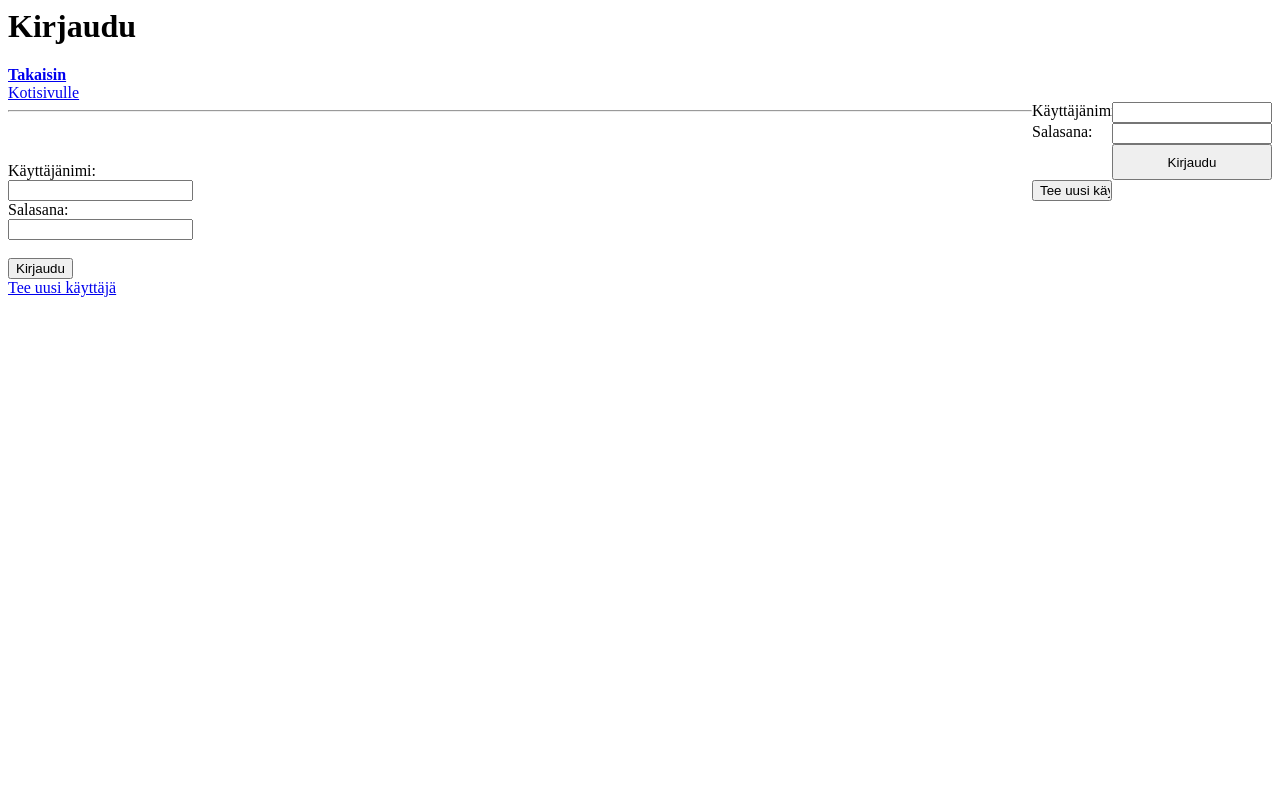
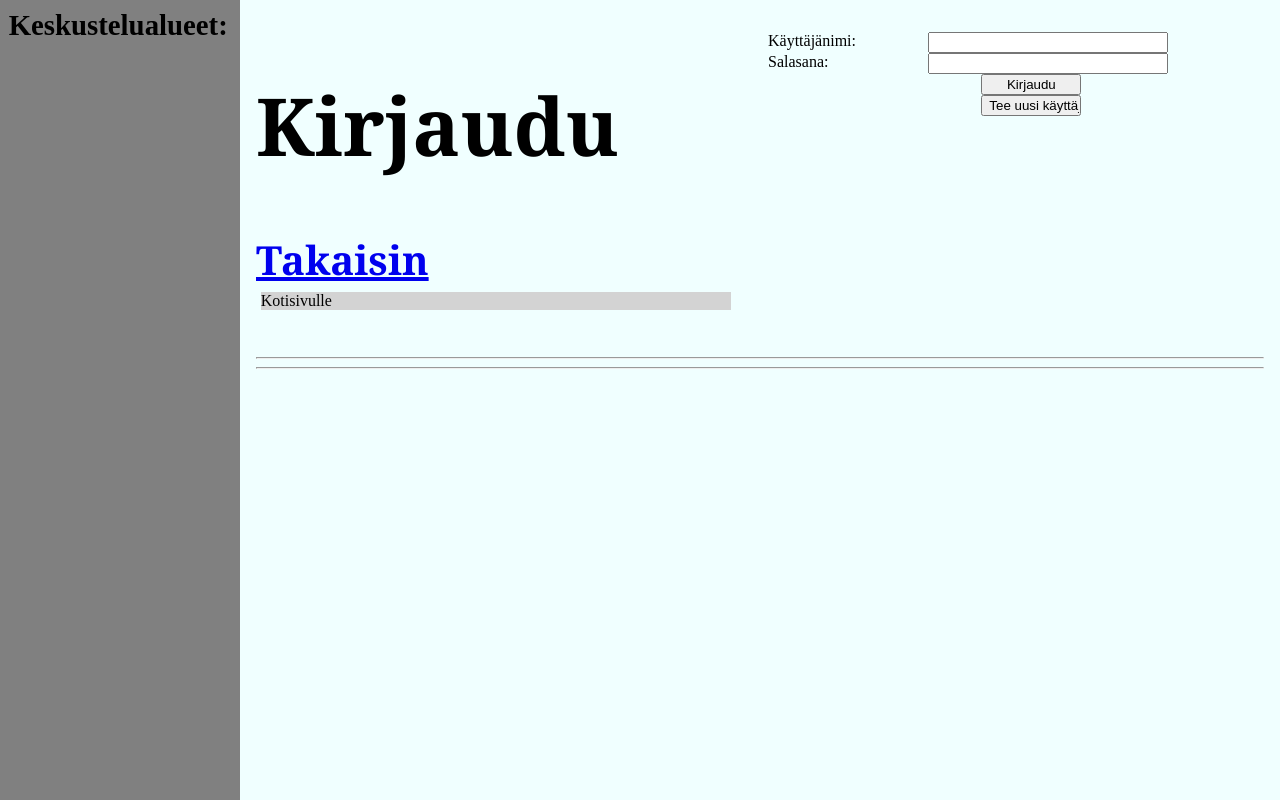
Before and after one commit to Hempppa/tsoha-keskustelusovellus, a Flask app: page /account in a window 1280 px wide. Run offline with Flask 3, Linux system fonts and the light colour scheme.

Commit message:
got style working, probably

```diff
--- /dev/null
+++ b/static/main.css
@@ -0,0 +1,89 @@
+#title_block{
+    margin-left: 15em;
+    padding: 0.5em;
+    display: grid;
+    grid-template-columns: 40em 15em 300em;
+}
+
+#search_block{
+    margin-left: 15em;
+    padding: 0.5em;
+}
+
+#title{
+    max-width: 30em;
+}
+
+#error{
+    max-width: 15em;
+}
+
+#user{
+    position: fixed;
+    right: 0;
+    top: 0;
+    float: right;
+    padding: 2em;
+    display: grid;
+    grid-template-columns: 15em 30em;
+}
+
+#user_login{
+    display: grid;
+    grid-template-columns: 10em 15em;
+}
+
+#login {
+    grid-column-start: 2;
+    width: 7.5em;
+    margin-left: 4em;
+}
+
+#make {
+    grid-column-start: 2;
+    width: 7.5em;
+    margin-left: 4em;
+}
+
+#sidebar{
+    position: fixed;
+    width: 15em;
+    top: 0;
+    left: 0;
+    bottom: 0;
+    overflow-x: hidden;
+    display: block;
+    background-color: gray;
+}
+
+#newarea {
+    font-weight: bold;
+    font-size: 1.8em;
+    margin: 0.3em;
+}
+
+#title_text {
+    font-size: 2.5em;
+    font-family: "Georgia", serif;
+}
+
+.button {
+    display: block;
+    background-color: lightgray;
+    margin: 0.3em;
+    text-decoration: none;
+    color: black;
+}
+
+.button:hover{
+    background-color: white;
+}
+
+ul {
+    display: List-item;
+    padding: 0;
+}
+
+div {
+    display: block;
+}
--- a/templates/assets/main.css
+++ /dev/null
@@ -1,58 +0,0 @@
-div #title_block{
-    margin-left: 15em;
-    padding: 0.5em;
-    max-width: 60em;
-    display: grid;
-    grid-template-columns: 30em 15em 15em;
-}
-
-div #title{
-    max-width: 30em;
-}
-
-div #error{
-    max-width: 15em;
-}
-
-div #user{
-    float: right;
-    max-width: 15em;
-}
-
-div #user_login{
-    display: grid;
-    grid-template-columns: 5em 10em;
-}
-
-div #sidebar{
-    position: fixed;
-    width: 15em;
-    top: 0;
-    left: 0;
-    overflow-x: hidden;
-    display: block;
-    background-color: gray;
-}
-
-.button {
-    display: block;
-    background-color: gray;
-    padding: 0.3em;
-}
-
-.button :hover{
-    background-color: white;
-}
-
-.button a{
-    text-decoration: none;
-    color: black;
-}
-
-ul {
-    display: List-item;
-}
-
-div {
-    display: block;
-}
--- a/templates/publiclayout.html
+++ b/templates/publiclayout.html
@@ -1,24 +1,25 @@
+<html style="background-color: azure;">
     <head>
         <!DOCTYPE html>
         <title>Generaali foorumi nro 428</title>
         <meta name="viewport" content="width=device-width, initial-scale=1">
-    <link rel="stylesheet" href="assets/main.css" type="text/css"/>
+        <link rel="stylesheet" href="/static/main.css" type="text/css" media="screen">
     </head>
 
     <body>
         <div id="title_block">
             <div id="title">
-            {% block title %}{% endblock %}
-            <br><a href="/">Kotisivulle</a><br>
+                <span id="title_text">{% block title %}{% endblock %}</span>
+                <br><a href="/" class="button">Kotisivulle</a><br>
             </div>
 
+            <div id="user">
                 <div id="error">
                     {% if error %}
                     <h2 style="color:red">{{error_msg}}</h2>
                     {% endif %}
                 </div>
-
-        <div id="user">
+                <div id="login_block">
                     {% if session.username %}
                         <div id="user_account">
                             <span style="font-size: 1.3em;">Terve {{session.username}}!</span><br>
@@ -31,36 +32,39 @@
                             <input type="text" id="name" name="accname" value="">
                             <label for="pass">Salasana:</label>
                             <input type="password" id="pass" name="passwrd" value="">
-                    <br><br>
-                    <input type="submit" name="submit" value="Kirjaudu">
-                    <input type="submit" name="submit" value="Tee uusi käyttäjä">
+                            <input type="submit" name="submit" id="login" value="Kirjaudu">
+                            <input type="submit" name="submit" id="make" value="Tee uusi käyttäjä">
                             <input type="hidden" name="csrf_token" value="{{session.csrf_token}}">
                             <input type="hidden" name="current_url" value="">
                         </form>
-                <script>document.getElementById("current_url").value = window.location.pathname;</script>
+                        <script>document.getElementsByName("current_url").value = window.location.pathname;</script>
                     {% endif %}
                 </div>
             </div>
+        </div>
 
+        <div id="search_block">
+            <hr>
             {% block search %}{% endblock %}
-
             <hr>
+        </div>
 
         <div id="sidebar">
+            <div id="newarea">
+                Keskustelualueet:
+                {% if is_admin %}
+                    <a href="/newarea" class="button">Avaa uusi keskustelualue</a>
+                {% endif %}
+            </div>
             <ul>
                 {%for area in areas%}
-                <p>
-                    <br>
-                    <b><a href="/area/{{area.id}}" class="button">{{area.names}}</a></b>
-                    <br>
+                    <a href="/area/{{area.id}}" class="button">{{area.names}}</a>
                     {% if is_admin %}
                         <form action="/area/{{area.id}}/delete" method="POST">
                             <input type="submit" value="Poista alue">
                             <input type="hidden" name="csrf_token" value="{{session.csrf_token}}">
                         </form>
                     {% endif %}
-                    <br>
-                </p>
                 {%endfor%}
             </ul>
         </div>
@@ -70,3 +74,4 @@
         {% block content %}{% endblock %}
 
     </body>
+</html>
```
Lines whose indentation alone changed are shown as unchanged.
